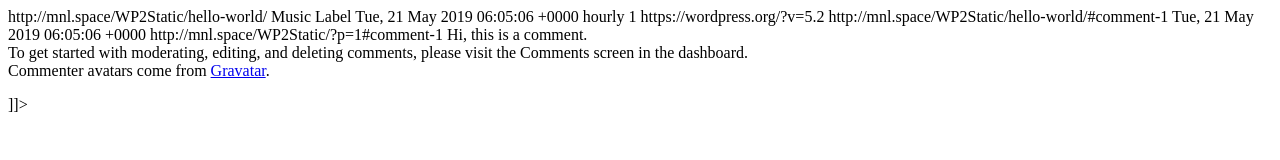
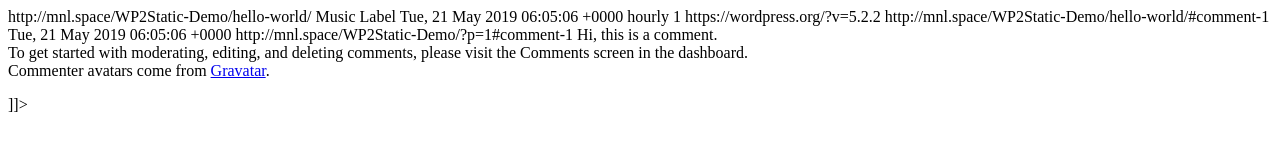
Before and after one commit to ManuelVargas1251/WP2Static-Demo, a plain HTML site: page hello-world/feed/index.html in a window 1280 px wide. Drawn offline with Linux system fonts and the light colour scheme.

Commit message:
WP2Static UPDATE hello-world/feed/index.html

```diff
--- a/hello-world/feed/index.html
+++ b/hello-world/feed/index.html
@@ -8,22 +8,22 @@
 <channel>
 	<title>
 	Comments on: Hello world!	</title>
-	<atom:link href="http://mnl.space/WP2Static/hello-world/feed/" rel="self" type="application/rss+xml" />
-	<link>http://mnl.space/WP2Static/hello-world/</link>
+	<atom:link href="http://mnl.space/WP2Static-Demo/hello-world/feed/" rel="self" type="application/rss+xml" />
+	<link>http://mnl.space/WP2Static-Demo/hello-world/</link>
 	<description>Music Label</description>
 	<lastBuildDate>Tue, 21 May 2019 06:05:06 +0000</lastBuildDate>
 	<sy:updatePeriod>
 	hourly	</sy:updatePeriod>
 	<sy:updateFrequency>
 	1	</sy:updateFrequency>
-	<generator>https://wordpress.org/?v=5.2</generator>
+	<generator>https://wordpress.org/?v=5.2.2</generator>
 			<item>
 				<title>
 				By: A WordPress Commenter				</title>
-				<link>http://mnl.space/WP2Static/hello-world/#comment-1</link>
+				<link>http://mnl.space/WP2Static-Demo/hello-world/#comment-1</link>
 		<dc:creator><![CDATA[A WordPress Commenter]]></dc:creator>
 		<pubDate>Tue, 21 May 2019 06:05:06 +0000</pubDate>
-		<guid isPermaLink="false">http://mnl.space/WP2Static/?p=1#comment-1</guid>
+		<guid isPermaLink="false">http://mnl.space/WP2Static-Demo/?p=1#comment-1</guid>
 					<description><![CDATA[Hi, this is a comment.
 To get started with moderating, editing, and deleting comments, please visit the Comments screen in the dashboard.
 Commenter avatars come from &lt;a href=&quot;https://gravatar.com&quot;&gt;Gravatar&lt;/a&gt;.]]></description>
```
